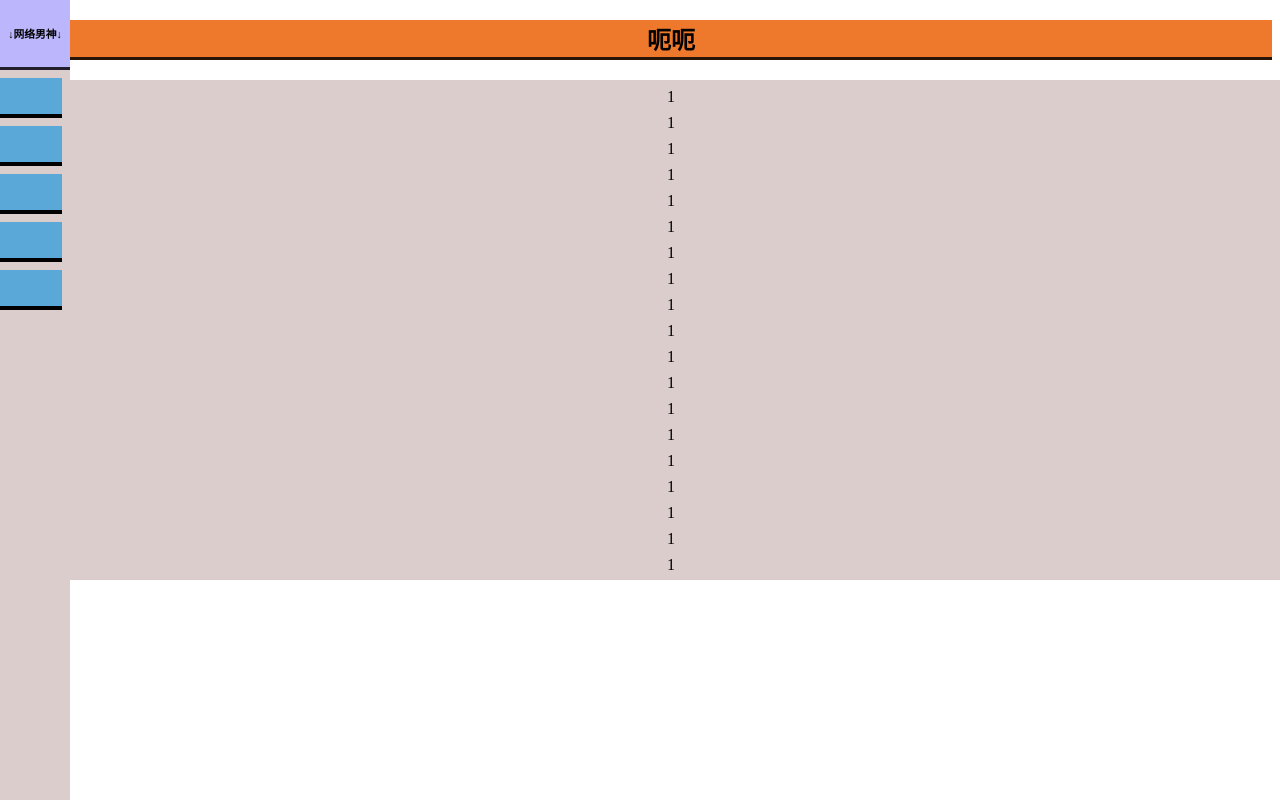
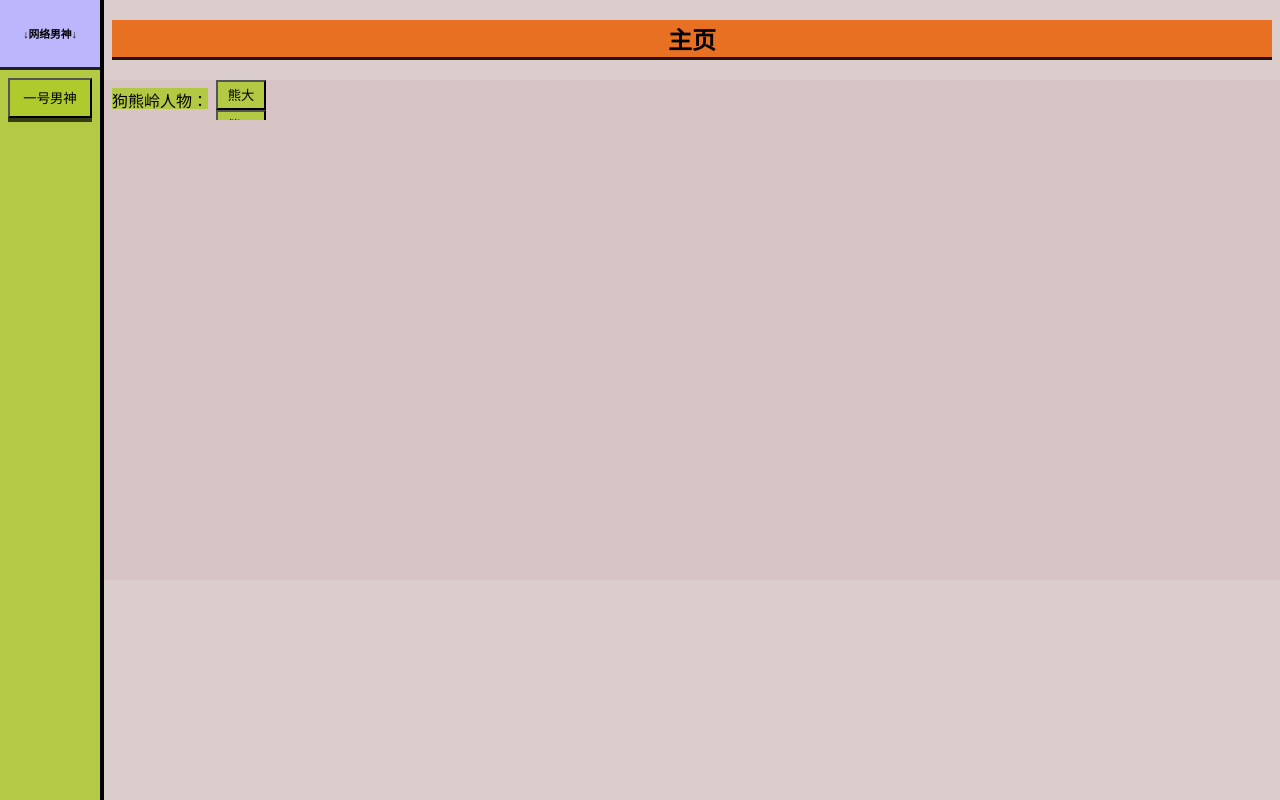
Before and after one commit to xd114514/qqnb, a plain HTML site: page index.html in a window 1280 px wide. Drawn offline with Linux system fonts and the light colour scheme.

Commit message:
Add files via upload

```diff
--- a/index.html
+++ b/index.html
@@ -1,78 +1,93 @@
 <!DOCTYPE html>
 <html lang="en">
+
 <head>
     <meta charset="UTF-8">
     <meta http-equiv="X-UA-Compatible" content="IE=edge">
     <meta name="viewport" content="width=device-width, initial-scale=1.0">
     <title>频道网站</title>
     <style>
-        body{
+        body {
             margin: 0px;
             height: 100vh;
-            background-color: rgb(255, 255, 255);
+            background-color: #d6c4c4d8;
         }
 
-       .黄色{
+        .黄色 {
             background-color: #adca29d3;
         }
 
-        .白色{
+        .白色 {
             background-color: #d6c4c4d8;
         }
 
-        .红色{
+        .红色 {
             background-color: #eb5e00d3;
         }
 
-        .蓝色{
+        .蓝色 {
             background-color: rgb(188, 183, 253);
         }
 
-        .左右{
+        .左右 {
             display: flex;
         }
 
-        .上下{
+        .上下 {
             flex-direction: column;
         }
 
-        .居中{
+        .居中 {
             text-align: center;
+
         }
 
-        .盒子间隔{
+        .盒子间隔 {
             max-width: 0px;
         }
 
-        .边距{
+        .边距 {
             margin-right: 8px;
+            margin-Left: 8px
         }
 
-        .边距{
+        .边距 {
             margin-top: 8px;
         }
 
-        .网络男神{
-            padding:18px 28px;
-            border-bottom: 4px solid rgb(0, 0, 0)
-
+        .网络男神1{
+            border-bottom: 4px solid rgba(0, 0, 0, 0.699)
         }
 
-        .网络男神{
+        .网络男神 {
+            padding: 18px;
+            border-bottom: 4px solid rgba(83, 75, 75, 0.699)
+        }
+
+        .网络男神 {
             background-color: #3fa1dad3;
         }
 
-        .盒子中间{
+        .盒子中间 {
             align-items: center;
         }
 
 
-        .占全部区域{
-            flex:1;
+        .占全部区域 {
+            flex: 1;
         }
 
-        .高度{
-            height:0.1px;
+        .高度 {
+            height: 1px;
+        }
+
+        .完全居中 {
+            margin: auto;
+            position: absolute;
+            top: 0;
+            left: 0;
+            bottom: 0;
+            right: 0;
         }
     </style>
 
@@ -81,9 +96,10 @@
 
 <body class="左右">
     <!--侧边栏-->
-  <div style="width:70px;z-index: 2;" class="白色 ">
+    <div style="width:100px;z-index: 2;border-right: 4px solid rgb(0, 0, 0)" class="黄色 ">
         <!--介绍-->
-   <div style="padding: 1px;align-items: center;justify-content: center;border-bottom: 3px solid #000000d3"class="蓝色 左右">
+        <div style="padding: 1px;align-items: center;justify-content: center;border-bottom: 3px solid #000000d3"
+            class="蓝色 左右">
 
             <div>
                 <h6>↓网络男神↓</h>
@@ -93,28 +109,18 @@
         <div class="占全部区域 居中">
             <!--网络男神导航-->
 
-<div class="盒子中间">
+            <div style="height:700px; overflow: auto" class="居中 上下">
 
-<div class="网络男神 边距 居中 盒子中间 高度"></div>
-<div class="网络男神 边距 居中 盒子中间 高度"></div>
-<div class="网络男神 边距 居中 盒子中间 高度"></div>
-<div class="网络男神 边距 居中 盒子中间 高度"></div>
-<div class="网络男神 边距 居中 盒子中间 高度"></div>
-
-
-
-
-
-
+                <div class="网络男神1 边距 居中 ">
+                    <div style="height:40px;width: 10px;" class="占全部区域">
+                        <a href="">
+                            <!--填写链接-->
+                            <button style="height:40px;width: 84px;" class="黄色">一号男神</button>
+                        </a>
                     </div>
-
-
-
-
                 </div>
-
-
-
+            </div>
+        </div>
     </div>
 
 
@@ -124,37 +130,74 @@
     <!--主区域-->
     <div class="占全部区域 上下 ">
         <!--头部标题-->
-    <div  class=" 边距 居中 红色">
-<h2 style="padding: 1px;align-items: center;justify-content: center;border-bottom: 3px solid #000000d3">呃呃</h>
+        <div class=" 边距 居中 红色">
+            <h2 style="padding: 1px;align-items: center;justify-content: center;border-bottom: 3px solid #000000d3">主页
+                </h>
         </div>
         <!--主区域内容区-->
         <div class="占全部区域 白色 上下" style="height:500px; overflow: auto">
-        <div class="边距 居中 ">1</div>
-        <div class="边距 居中 ">1</div>
-        <div class="边距 居中 ">1</div>
-        <div class="边距 居中 ">1</div>
-        <div class="边距 居中 ">1</div>
-        <div class="边距 居中 ">1</div>
-        <div class="边距 居中 ">1</div>
-        <div class="边距 居中 ">1</div>
-        <div class="边距 居中 ">1</div>
-        <div class="边距 居中 ">1</div>
-        <div class="边距 居中 ">1</div>
-        <div class="边距 居中 ">1</div>
-        <div class="边距 居中 ">1</div>
-        <div class="边距 居中 ">1</div>
-        <div class="边距 居中 ">1</div>
-        <div class="边距 居中 ">1</div>
-        <div class="边距 居中 ">1</div>
-        <div class="边距 居中 ">1</div>
-        <div class="边距 居中 ">1</div>
-        <div class="边距 居中 ">1</div>
-        <div class="边距 居中 ">1</div>
-        <div class="边距 居中 ">1</div>
-        <div class="边距 居中 ">1</div>
-        <div class="边距 居中 ">1</div>
-        <div class="边距 居中 ">1</div>
+            <div class="左右">
+                <div style="height:21px" class="边距 黄色">
+                    <h>狗熊岭人物：</h>
+                </div>
+                <div style="height:40px; overflow: auto">
 
+                    <div>
+                        <a href="1.jpg">
+                            <!--填写链接-->
+                            <button style="height:30px;width: 50px;" class="黄色">熊大</button>
+                        </a>
+                    </div>
+
+                    <div>
+                        <a href="2.jpg">
+                            <!--填写链接-->
+                            <button style="height:30px;width: 50px;" class="黄色">熊二</button>
+                        </a>
+                    </div>
+
+                    <div>
+                        <a href="">
+                            <!--填写链接-->
+                            <button style="height:40px;width: 50px;" class="黄色">萝卜头</button>
+                        </a>
+                    </div>
+
+                    <div>
+                        <a href="">
+                            <!--填写链接-->
+                            <button style="height:30px;width: 50px;" class="黄色">翠花</button>
+                        </a>
+                    </div>
+
+                    <div>
+                        <a href="">
+                            <!--填写链接-->
+                            <button style="height:30px;width: 50px;" class="黄色">吉吉</button>
+                        </a>
+                    </div>
+
+                    <div>
+                        <a href="">
+                            <!--填写链接-->
+                            <button style="height:30px;width: 50px;" class="黄色">蹦蹦</button>
+                        </a>
+                    </div>
+
+                    <div>
+                        <a href="">
+                            <!--填写链接-->
+                            <button style="height:40px;width: 50px;" class="黄色">光头强</button>
+                        </a>
+                    </div>
+
+
+
+
+
+
+                </div>
+            </div>
 
 
 
@@ -162,4 +205,5 @@
 
     </div>
 </body>
+
 </html>
```
Also changed, not shown: 1.jpg (added), 2.jpg (added). Lines whose indentation alone changed are shown as unchanged.
